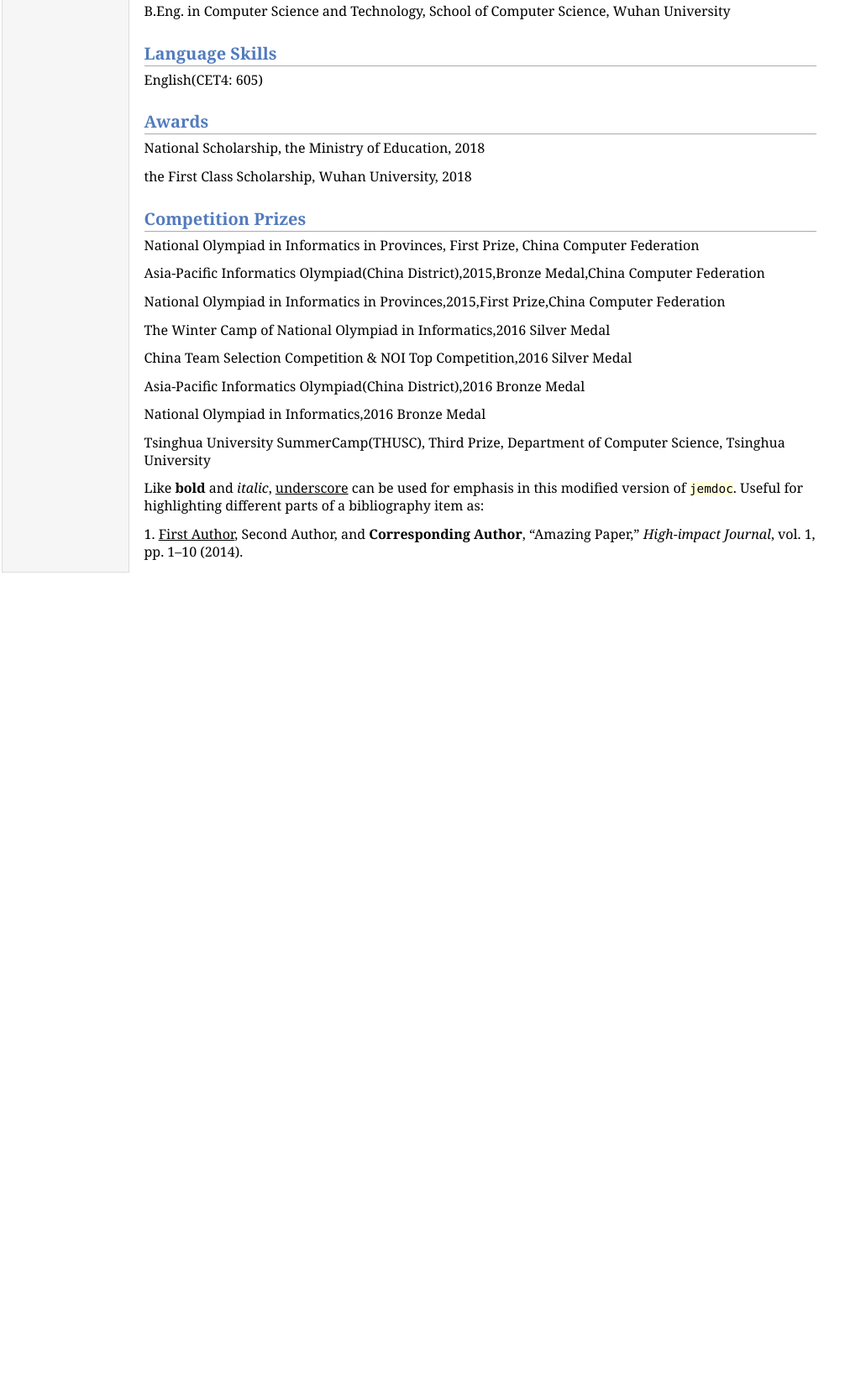
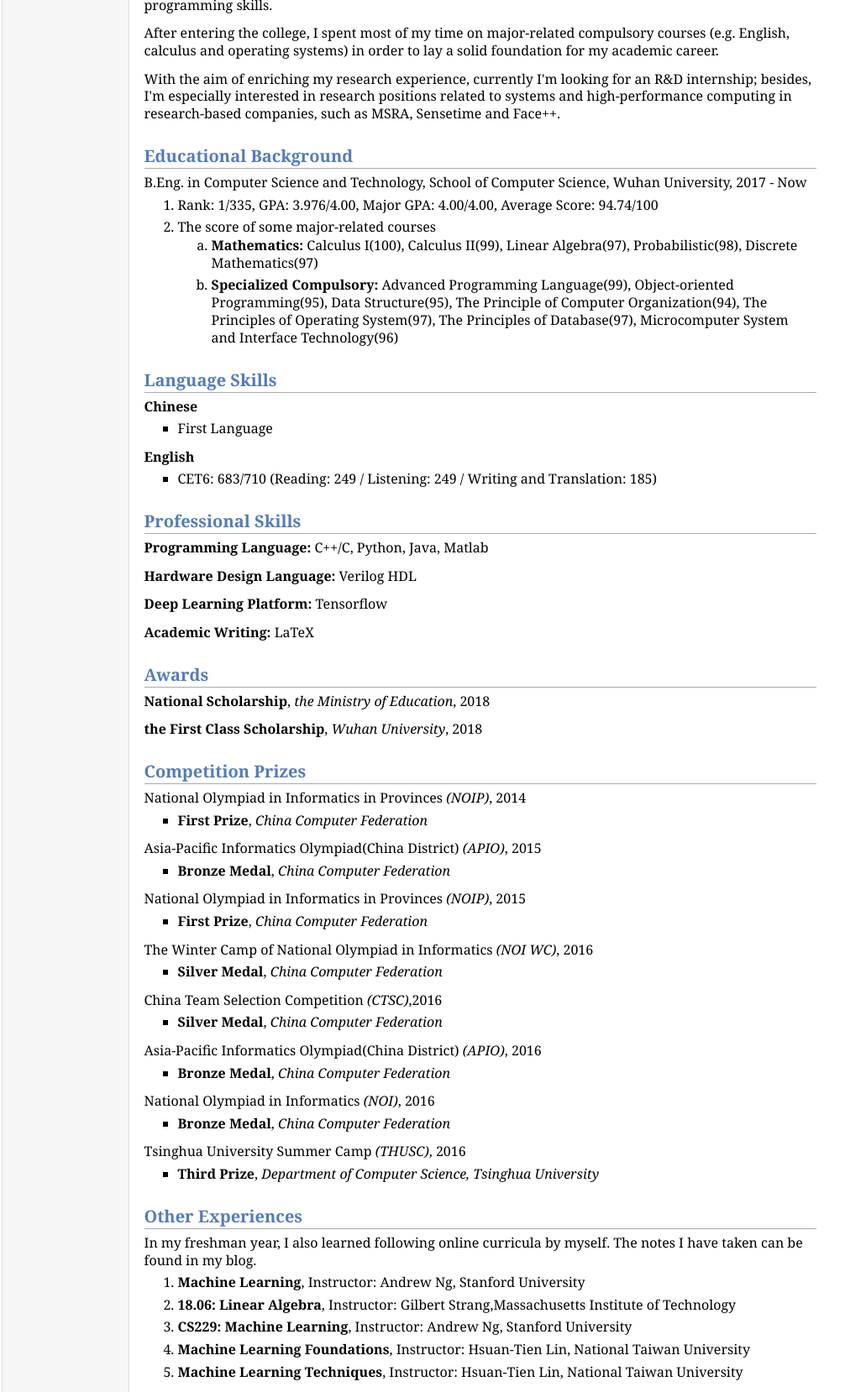
Before and after one commit to qpswwww/qpswwww.github.io, a plain HTML site: page index.html in a window 1280 px wide. Shown: the part 187-1845 px from the top of the page at 84% size, without its empty margins (0-1031 px from the left). Before the commit the page ends 879 px from the top, so only its background shows below. Drawn offline with nearby package versions, Linux system fonts and the light colour scheme; some packages are replaced by stand-ins of ours.

Commit message:
update pages

```diff
--- a/index.html
+++ b/index.html
@@ -22,8 +22,7 @@ MathJax.Hub.Config({
 <td id="layout-menu">
 <div class="menu-category">Yongkang Zhang</div>
 <div class="menu-item"><a href="index.html" class="current">About&nbsp;Me</a></div>
-<div class="menu-item"><a href="underscore.html">Underscore</a></div>
-<div class="menu-item"><a href="link.html">Link</a></div>
+<div class="menu-item"><a href="projects.html">Projects</a></div>
 <div class="menu-item"><a href="http://www.cnblogs.com/qpswwww" target="blank">My&nbsp;Blog</a></div>
 <div class="menu-item"><a href="https://github.com/qpswwww" target="blank">My&nbsp;Github</a></div>
 </td>
@@ -31,30 +30,100 @@ MathJax.Hub.Config({
 <div id="toptitle">
 <h1>Yongkang Zhang</h1>
 </div>
-<p>Undergraduate student,</p>
-<p>School of Computer Science, Wuhan University</p>
+<h2>Short Bio</h2>
+<p>I'm an undergraduate student majoring in computer science and technology at Wuhan University.</p>
+<p>In my high school life, I devoted myself to the Olympiad in Informatics (aka. OI), from which I not only learned a plethora of knowledge about data structures and algorithms, but also developed my programming skills.</p>
+<p>After entering the college, I spent most of my time on major-related compulsory courses (e.g. English, calculus and operating systems) in order to lay a solid foundation for my academic career.</p>
+<p>With the aim of enriching my research experience, currently I'm looking for an R&amp;D internship; besides, I'm especially interested in research positions related to systems and high-performance computing in research-based companies, such as MSRA, Sensetime and Face++.</p>
 <h2>Educational Background</h2>
-<p>B.Eng. in Computer Science and Technology, School of Computer Science, Wuhan University</p>
+<p>B.Eng. in Computer Science and Technology, School of Computer Science, Wuhan University, 2017 - Now</p>
+<ol>
+<li><p>Rank: 1/335, GPA: 3.976/4.00, Major GPA: 4.00/4.00, Average Score: 94.74/100</p>
+</li>
+<li><p>The score of some major-related courses</p>
+<ol>
+<li><p><b>Mathematics:</b> Calculus I(100), Calculus II(99), Linear Algebra(97), Probabilistic(98), Discrete Mathematics(97)</p>
+</li>
+<li><p><b>Specialized Compulsory:</b> Advanced Programming Language(99), Object-oriented Programming(95), Data Structure(95), The Principle of Computer Organization(94), The Principles of Operating System(97), The Principles of Database(97), Microcomputer System and Interface Technology(96)</p>
+</li>
+</ol>
+
+</li>
+</ol>
 <h2>Language Skills</h2>
-<p>English(CET4: 605)</p>
+<p><b>Chinese</b></p>
+<ul>
+<li><p>First Language</p>
+</li>
+</ul>
+<p><b>English</b></p>
+<ul>
+<li><p>CET6: 683/710 (Reading: 249 / Listening: 249 / Writing and Translation: 185)</p>
+</li>
+</ul>
+<h2>Professional Skills</h2>
+<p><b>Programming Language:</b> C++/C, Python, Java, Matlab</p>
+<p><b>Hardware Design Language:</b> Verilog HDL</p>
+<p><b>Deep Learning Platform:</b> Tensorflow</p>
+<p><b>Academic Writing:</b> LaTeX</p>
 <h2>Awards</h2>
-<p>National Scholarship, the Ministry of Education, 2018</p>
-<p>the First Class Scholarship, Wuhan University, 2018</p>
+<p><b>National Scholarship</b>, <i>the Ministry of Education</i>, 2018</p>
+<p><b>the First Class Scholarship</b>, <i>Wuhan University</i>, 2018</p>
 <h2>Competition Prizes</h2>
-<p>National Olympiad in Informatics in Provinces, First Prize, China Computer Federation</p>
-<p>Asia-Pacific Informatics Olympiad(China District),2015,Bronze Medal,China Computer Federation</p>
-<p>National Olympiad in Informatics in Provinces,2015,First Prize,China Computer Federation</p>
-<p>The Winter Camp of National Olympiad in Informatics,2016
-Silver Medal</p>
-<p>China Team Selection Competition &amp; NOI Top Competition,2016
-Silver Medal</p>
-<p>Asia-Pacific Informatics Olympiad(China District),2016
-Bronze Medal</p>
-<p>National Olympiad in Informatics,2016
-Bronze Medal</p>
-<p>Tsinghua University SummerCamp(THUSC), Third Prize, Department of Computer Science, Tsinghua University</p>
-<p>Like <b>bold</b> and <i>italic</i>, <u>underscore</u> can be used for emphasis in this modified version of <tt>jemdoc</tt>.  Useful for highlighting different parts of a bibliography item as:</p>
-<p>1. <u>First Author</u>, Second Author, and <b>Corresponding Author</b>, &ldquo;Amazing Paper,&rdquo; <i>High-impact Journal</i>, vol.&nbsp;1, pp.&nbsp;1&ndash;10 (2014).</p>
+<p>National Olympiad in Informatics in Provinces <i>(NOIP)</i>, 2014</p>
+<ul>
+<li><p><b>First Prize</b>, <i>China Computer Federation</i></p>
+</li>
+</ul>
+<p>Asia-Pacific Informatics Olympiad(China District) <i>(APIO)</i>, 2015</p>
+<ul>
+<li><p><b>Bronze Medal</b>, <i>China Computer Federation</i></p>
+</li>
+</ul>
+<p>National Olympiad in Informatics in Provinces <i>(NOIP)</i>, 2015</p>
+<ul>
+<li><p><b>First Prize</b>, <i>China Computer Federation</i></p>
+</li>
+</ul>
+<p>The Winter Camp of National Olympiad in Informatics <i>(NOI WC)</i>, 2016</p>
+<ul>
+<li><p><b>Silver Medal</b>, <i>China Computer Federation</i></p>
+</li>
+</ul>
+<p>China Team Selection Competition <i>(CTSC)</i>,2016</p>
+<ul>
+<li><p><b>Silver Medal</b>, <i>China Computer Federation</i></p>
+</li>
+</ul>
+<p>Asia-Pacific Informatics Olympiad(China District) <i>(APIO)</i>, 2016</p>
+<ul>
+<li><p><b>Bronze Medal</b>, <i>China Computer Federation</i></p>
+</li>
+</ul>
+<p>National Olympiad in Informatics <i>(NOI)</i>, 2016</p>
+<ul>
+<li><p><b>Bronze Medal</b>, <i>China Computer Federation</i></p>
+</li>
+</ul>
+<p>Tsinghua University Summer Camp <i>(THUSC)</i>, 2016</p>
+<ul>
+<li><p><b>Third Prize</b>, <i>Department of Computer Science, Tsinghua University</i></p>
+</li>
+</ul>
+<h2>Other Experiences</h2>
+<p>In my freshman year, I also learned following online curricula by myself. The notes I have taken can be found in my blog.</p>
+<ol>
+<li><p><b>Machine Learning</b>, Instructor: Andrew Ng, Stanford University</p>
+</li>
+<li><p><b>18.06: Linear Algebra</b>, Instructor: Gilbert Strang,Massachusetts Institute of Technology</p>
+</li>
+<li><p><b>CS229: Machine Learning</b>, Instructor: Andrew Ng, Stanford University</p>
+</li>
+<li><p><b>Machine Learning Foundations</b>, Instructor: Hsuan-Tien Lin, National Taiwan University</p>
+</li>
+<li><p><b>Machine Learning Techniques</b>, Instructor: Hsuan-Tien Lin, National Taiwan University</p>
+</li>
+</ol>
 </td>
 </tr>
 </table>
```
Also changed, not shown: projects.html (added, +98 -0 lines).
